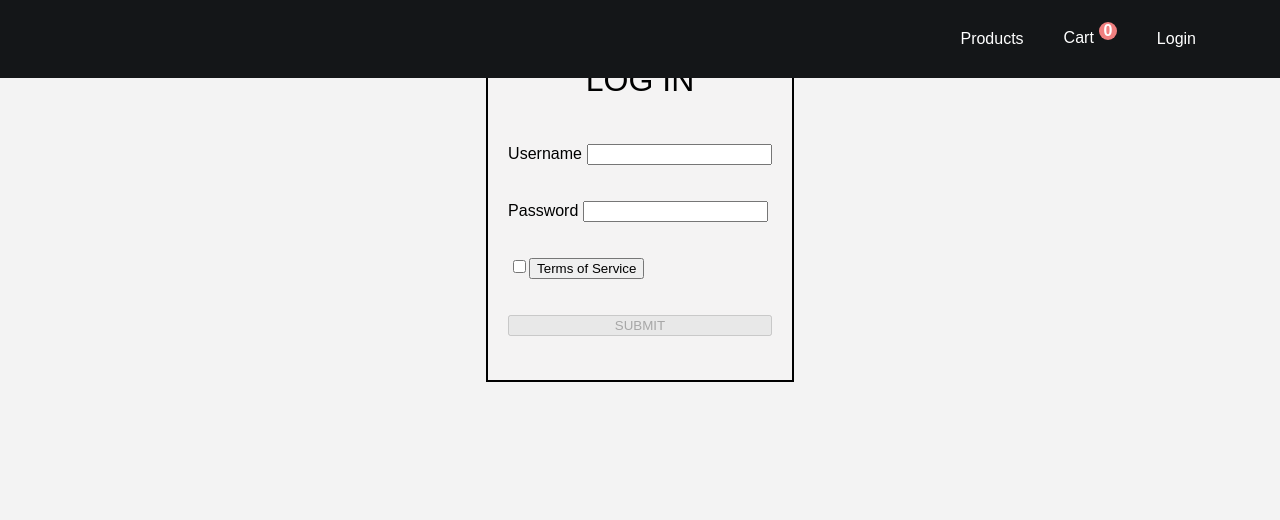
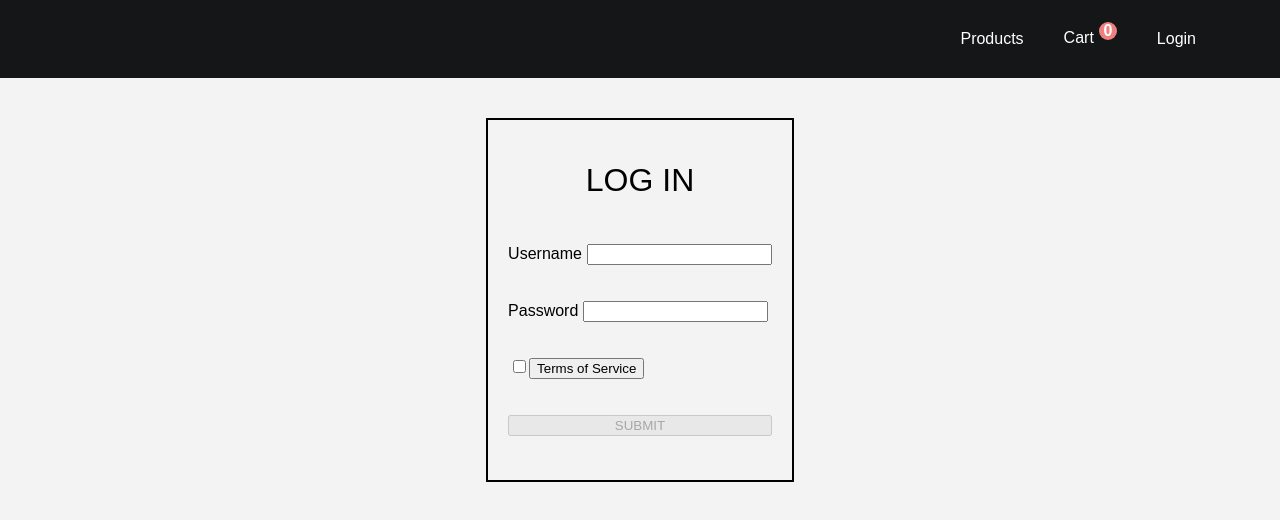
Before and after one commit to guivecchi12/store_frontend, a React (Create React App) app: page /login in a window 1280 px wide. Shown: the top 520 px of the page. Built offline with nearby package versions, Linux system fonts and the light colour scheme; no server answers.

Commit message:
fixed nav going over everything

```diff
--- a/src/sass/Login.scss
+++ b/src/sass/Login.scss
@@ -1,6 +1,7 @@
 .login{
     width:100%;
     height: 50vh;
+    padding-top: 100px;
     display:flex;
     justify-content: center;
     align-items: center;
--- a/src/sass/ShoppingCart.scss
+++ b/src/sass/ShoppingCart.scss
@@ -1,7 +1,8 @@
 .shopping-cart {
+	width: 80%;
+	margin: 0 auto;
+	padding-top: 70px;
 	display: block;
-	margin: 0 auto;
-	width: 80%;
 	background: white;
 	border-radius: 5px;
 	@media(min-width: 675px){
```
